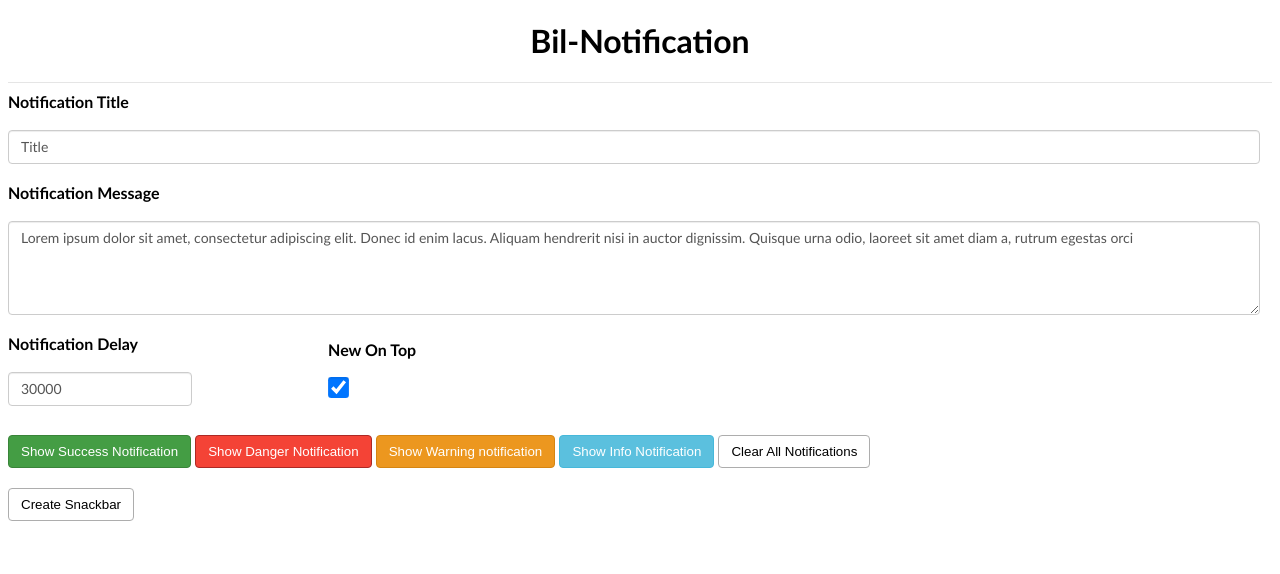
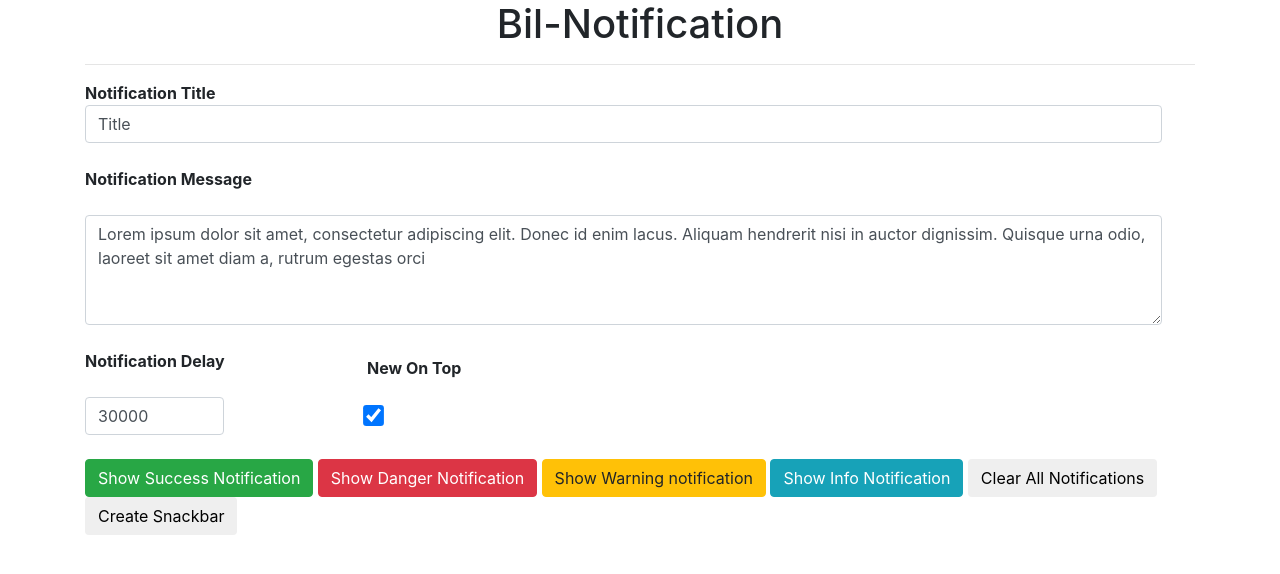
Before and after one commit to bilal-elchami/bil-notification, a plain HTML site: page index.html in a window 1280 px wide. Drawn offline with nearby package versions, Linux system fonts and the light colour scheme.

Commit message:
Updating index.html/Added bootstrap

```diff
--- a/index.html
+++ b/index.html
@@ -4,7 +4,9 @@
 	<title>bil-notification</title>
 	<script src="js/bil.notification.js"></script>
 	<link rel="stylesheet" href="css/bil.notification.css">
-	<style type="text/css">
+	<link rel="stylesheet" href="https://stackpath.bootstrapcdn.com/bootstrap/4.1.1/css/bootstrap.min.css" integrity="sha384-WskhaSGFgHYWDcbwN70/dfYBj47jz9qbsMId/iRN3ewGhXQFZCSftd1LZCfmhktB" crossorigin="anonymous">
+	<meta name="viewport" content="width=device-width, initial-scale=1, shrink-to-fit=no">
+<!-- 	<style type="text/css">
 
 		html{
 			font-family: calibri, sans-serif;
@@ -79,25 +81,25 @@
 			border-bottom: 1px solid rgba(255, 255, 255, 0.3);
 		}
 
-	</style>
+	</style> -->
 </head>
 <body>
-
-	<h1 class="title">Bil-Notification</h1>
+	<div class="container">
+		<h1 class="text-center">Bil-Notification</h1>
 		<hr />
 		<div>
 			<b>Notification Title</b>
-		<br /><br />
-		<input type="text" name="title" id="notificationTitle" class="form-input" style="width: 97%;" value="Title">
+
+			<input type="text" name="title" id="notificationTitle" class="form-control" style="width: 97%;" value="Title">
 			<br />
 			<b>Notification Message</b>
 			<br /><br />
-		<textarea id="notificationText" rows="4" class="form-input" style="width: 97%;">Lorem ipsum dolor sit amet, consectetur adipiscing elit. Donec id enim lacus. Aliquam hendrerit nisi in auctor dignissim. Quisque urna odio, laoreet sit amet diam a, rutrum egestas orci</textarea>
+			<textarea id="notificationText" rows="4" class="form-control" style="width: 97%;">Lorem ipsum dolor sit amet, consectetur adipiscing elit. Donec id enim lacus. Aliquam hendrerit nisi in auctor dignissim. Quisque urna odio, laoreet sit amet diam a, rutrum egestas orci</textarea>
 			<div style="width: 25%; display: inline-block;">
 				<br />
 				<b>Notification Delay</b>
 				<br /><br />
-			<input id="delayTime" type="number" name="quantity" min="3000" max="500000" step="1000" class="form-input" style="width: 50%;" value="30000">
+				<input id="delayTime" type="number" name="quantity" min="3000" max="500000" step="1000" class="form-control" style="width: 50%;" value="30000">
 			</div>
 			<div style="width: 25%; display: inline-block;">
 				<br />
@@ -135,5 +137,6 @@
 			}
 
 		</script>
+	</div>
 </body>
 </html>
```
Lines whose indentation alone changed are shown as unchanged.
